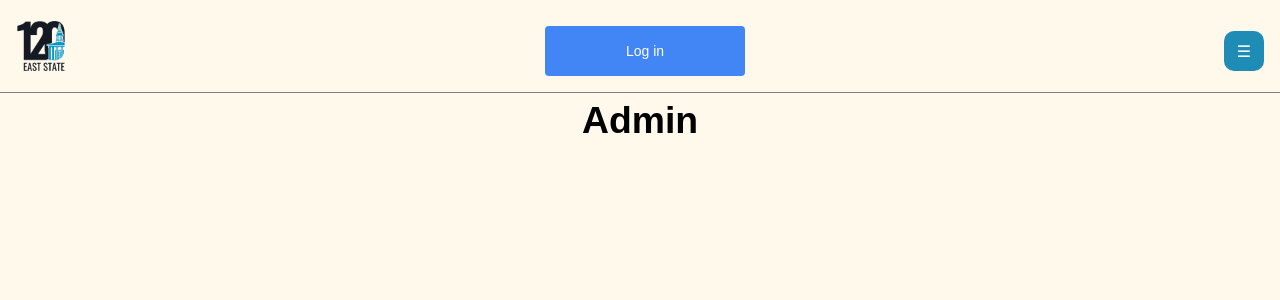
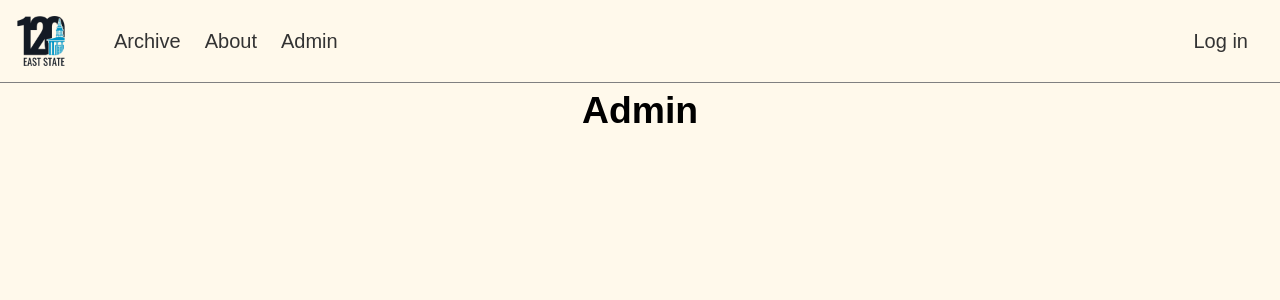
Before and after one commit to BseoY/120EastState3, a React (Create React App) app in the folder Frontend/: page /admin in a window 1280 px wide. Shown: the top 300 px of the page. Built offline with nearby package versions, Linux system fonts and the light colour scheme; no server answers.

Commit message:
updated navbar, for mobile ver too

```diff
--- a/Frontend/src/components/Archive.jsx
+++ b/Frontend/src/components/Archive.jsx
@@ -152,7 +152,9 @@ function Archive({ user, isAuthenticated, authChecked, handleNewPost, handleLogi
 
   return (
     <div className="archive-container">
-      <Nav user={user} isAuthenticated={isAuthenticated} onLogout={handleLogout} />
+      <header>
+        <Nav user={user} isAuthenticated={isAuthenticated} onLogout={handleLogout} />
+      </header>
 
       <div className="archive-header">
         <h1>Archive</h1>
--- a/Frontend/src/components/Nav.jsx
+++ b/Frontend/src/components/Nav.jsx
@@ -2,10 +2,12 @@ import React from 'react';
 import axios from 'axios';
 import "../styles/Nav.css";
 import BASE_API_URL from '../config';
-
-import Sidebar from "./Sidebar"
+import Sidebar from "./Sidebar";
+import useIsMobile from '../hooks/useIsMobile'
 
 function Nav({ user, isAuthenticated, onLogout }) {
+  const isMobile = useIsMobile(); // custom hook detects screen size
+
   const handleGoogleLogin = async () => {
     try {
       // Get the Google login URL from the backend
@@ -22,6 +24,15 @@ function Nav({ user, isAuthenticated, onLogout }) {
     <nav className='navbar'>
       <div>
         <a href="/" className='nav-logo'><img src="/120logo.png" alt="120 East State Logo"></img></a>
+
+        {/* Render desktop nav links only when NOT on mobile */}
+        {!isMobile && (
+          <div className='nav-links'>
+            <a href="/archive" className='nav-link'>Archive</a>
+            <a href="/about" className='nav-link'>About</a>
+            <a href="/admin" className='nav-link'>Admin</a>
+          </div>
+        )}
       </div>
 
       <div className='nav-profile'>
@@ -41,9 +52,12 @@ function Nav({ user, isAuthenticated, onLogout }) {
         )}
       </div>
 
-      <div className='dropdown'>
-        <Sidebar />
-      </div>
+      {/* Render the Sidebar only on mobile */}
+      {isMobile && (
+        <div className='dropdown'>
+          <Sidebar />
+        </div>
+      )}
     </nav>
   );
 };
--- a/Frontend/src/components/Sidebar.jsx
+++ b/Frontend/src/components/Sidebar.jsx
@@ -18,10 +18,8 @@ export default function Sidebar() {
       </button>
 
       <ul className='list'>
-        <a href='/'>Home</a>
+        <a href='/archive'>Archive</a>
         <a href='/about'>About</a>
-        <a href='/contact'>Contact Us</a>
-        <a href='/archive'>Archive</a>
         <a href='/admin'>Admin</a>
       </ul>
     </div>
--- /dev/null
+++ b/Frontend/src/hooks/useIsMobile.js
@@ -0,0 +1,18 @@
+import { useState, useEffect } from 'react';
+
+const useIsMobile = (breakpoint = 768) => {
+  const [isMobile, setIsMobile] = useState(window.innerWidth < breakpoint);
+
+  useEffect(() => {
+    const handleResize = () => {
+      setIsMobile(window.innerWidth < breakpoint);
+    };
+
+    window.addEventListener('resize', handleResize);
+    return () => window.removeEventListener('resize', handleResize);
+  }, [breakpoint]);
+
+  return isMobile;
+};
+
+export default useIsMobile;
--- a/Frontend/src/styles/App.css
+++ b/Frontend/src/styles/App.css
@@ -299,19 +299,10 @@ p {
 
 }
 
-/* You can also adjust other text elements like links, lists, etc. */
-a {
-  font-weight: 400; /* Regular weight */
-  font-size: 16pt;
-  color: #007BFF; /* Set link color */
-}
-
 li {
   font-weight: 400; /* Regular weight */
   font-size: 16pt;
 }
-
-
 
 #title input{
   width: 80%;
--- a/Frontend/src/styles/Archive.css
+++ b/Frontend/src/styles/Archive.css
@@ -12,6 +12,8 @@
   width: 100%;
   padding: 0;
   margin: 0;
+  display: flex;
+  justify-content: center;
 }
 
 .archive-header {
--- a/Frontend/src/styles/Nav.css
+++ b/Frontend/src/styles/Nav.css
@@ -1,6 +1,5 @@
 .navbar {
   display: flex;
-  justify-content: space-between;
   align-items: center;
   padding: 1rem;
   border-bottom: 1px solid grey;
@@ -13,23 +12,59 @@
   align-items: center;
 }
 
+/* Create a left section that contains logo and nav links */
+.navbar > div:first-child {
+  display: flex;
+  align-items: center;
+  gap: 2rem;
+  flex: 1;
+}
+
 .nav-logo img {
   max-width: 50px;
 }
 
+.nav-profile {
+  display: flex;
+  align-items: center;
+  height: 100%;
+  margin-left: auto; /* Push profile section to the right */
+  margin-right: 1rem; /* Add spacing from the right edge */
+}
+
 .nav-profile button {
-  background-color: #4285f4;
-  color: white;
+  background-color: transparent;
+  color: #333;
   border: none;
-  border-radius: 4px;
-  padding: 8px 16px;
-  font-size: 14px;
+  padding: 0.5rem 0;
+  font-size: 20px;
   cursor: pointer;
-  transition: background-color 0.3s;
+  transition: color 0.3s;
+  text-align: center;
+  height: fit-content;
+  margin: auto 0;
+  position: relative;
+  display: inline-block;
+  width: auto;
 }
 
 .nav-profile button:hover {
-  background-color: #3367d6;
+  color: #1F8CB5;
+}
+
+.nav-profile button::after {
+  content: '';
+  position: absolute;
+  width: 0;
+  height: 2px;
+  bottom: 0;
+  left: 0;
+  background-color: #176d8c;
+  transition: width 0.3s;
+}
+
+.nav-profile button:hover::after {
+  width: 100%;
 }
 
 .user-nav-info {
@@ -52,19 +87,21 @@
   display: flex;
   gap: 1.5rem;
   align-items: center;
+  margin-left: 1rem;
 }
 
 .nav-link {
   color: #333;
   text-decoration: none;
   font-weight: 500;
+  font-size: 20px;
   padding: 0.5rem 0;
   position: relative;
   transition: color 0.3s;
 }
 
 .nav-link:hover {
-  color: #4285f4;
+  color: #1F8CB5;
 }
 
 .nav-link::after {
@@ -74,7 +111,7 @@
   height: 2px;
   bottom: 0;
   left: 0;
-  background-color: #4285f4;
+  background-color: #176d8c;
   transition: width 0.3s;
 }
 
```
